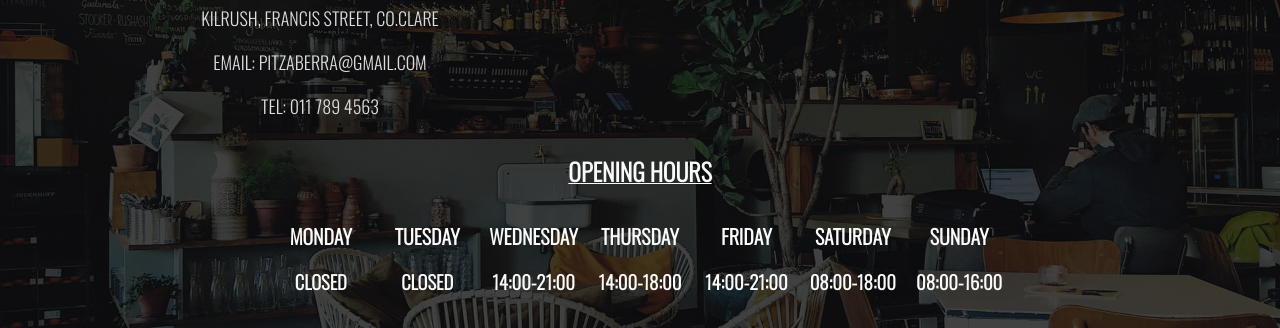
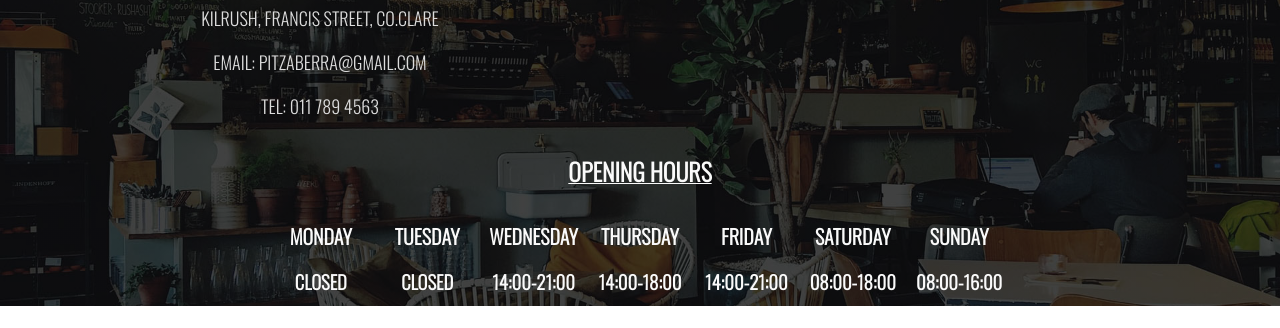
Before and after one commit to Amyz1ng/Project-1-Restaurant, a plain HTML site: page index.html in a window 1280 px wide. Shown: the part 2681-3009 px from the top of the page. After the commit the page ends 2987 px from the top, so only its background shows below. Drawn offline with nearby package versions, Linux system fonts and the light colour scheme; files whose address does not match are found by name.

Commit message:
Footer height adjusted

```diff
--- a/assets/css/style.css
+++ b/assets/css/style.css
@@ -252,7 +252,6 @@ ul > li {
     background-repeat: no-repeat;
     background-position: center;
     background-size: cover;
-    padding-bottom: 19rem;
     position: relative;
     /*display: block;*/
     background-image: linear-gradient(rgba(0, 0, 0, 0.70), rgba(0, 0, 0, 0.70)),url(../img/footer-image.jpg);
@@ -289,9 +288,7 @@ font-size: 150%;
 }
 
 footer{
-    height: 148px; /* ORIGINAL IS 150px */
-    margin:0; /* CHANGE THIS IS TEST */
-    padding:0;
+    height: 430px; /* ORIGINAL IS 150px */
  }
 
  .wrapper{
```
